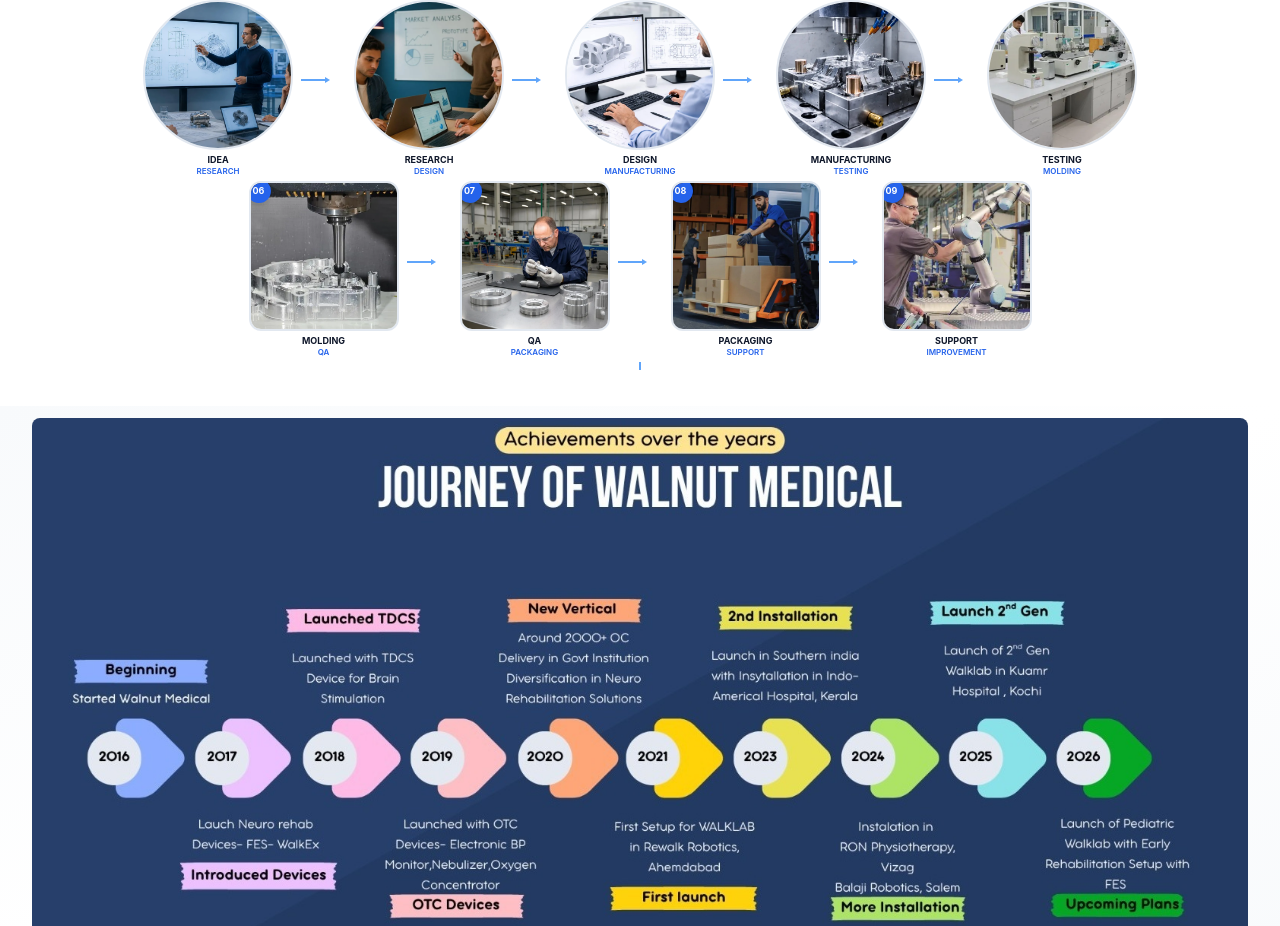
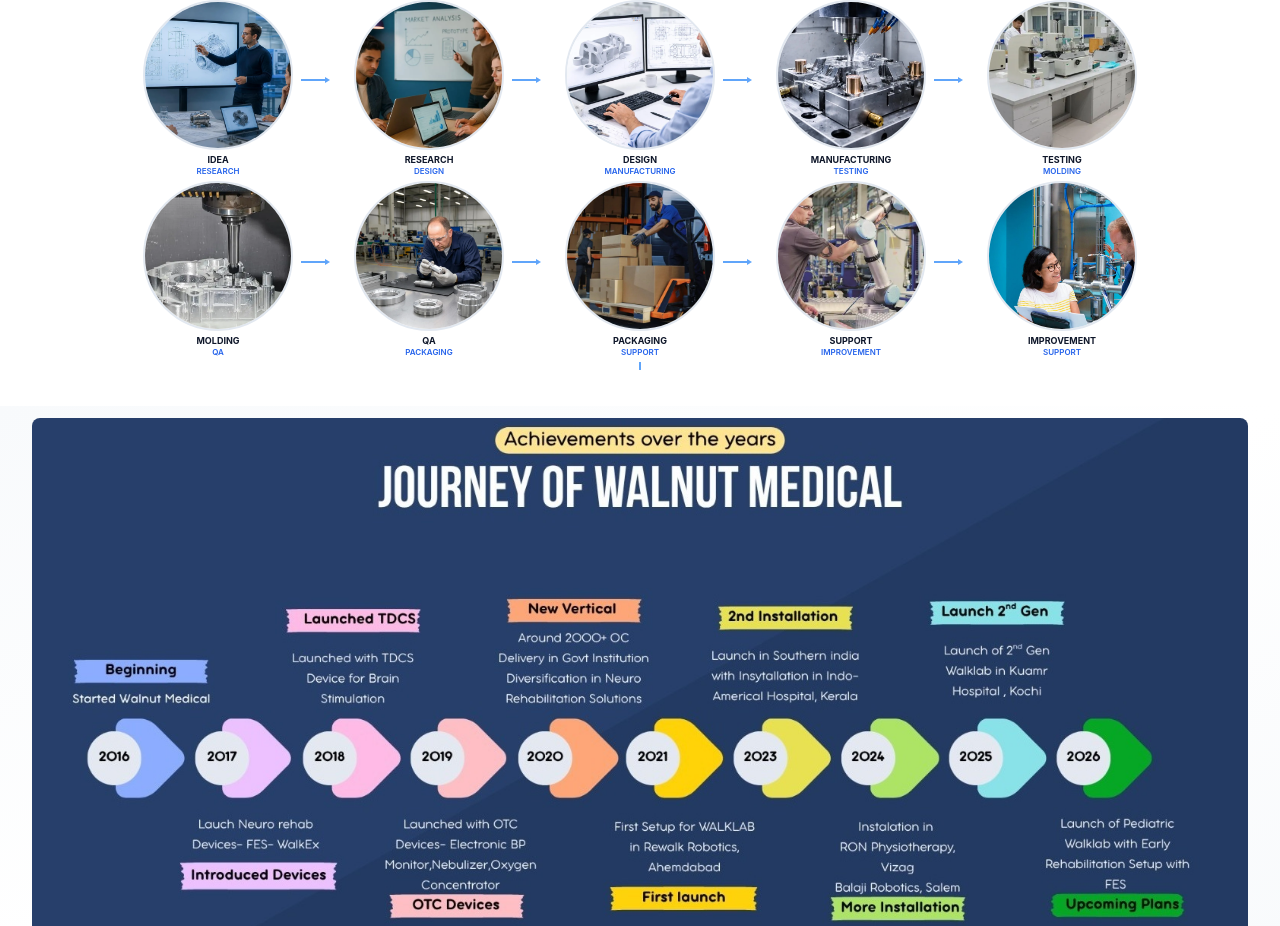
Before and after one commit to nitin-patyal-57/Walnut-technologies, a React (Vite) app: page / in a window 1280 px wide. Shown: the part 1480-2406 px from the top of the page. Built offline with nearby package versions, Linux system fonts and the light colour scheme.

Commit message:
feat: add 10th process step and circular layout for row 2

```diff
--- a/src/pages/HomePage.jsx
+++ b/src/pages/HomePage.jsx
@@ -29,6 +29,7 @@ function JourneySection() {
     { image: '/Quality Assurance.webp', num: '07', from: 'QA', to: 'PACKAGING' },
     { image: '/Packaging & Dispatch.webp', num: '08', from: 'PACKAGING', to: 'SUPPORT' },
     { image: '/Continuous Improvement.webp', num: '09', from: 'SUPPORT', to: 'IMPROVEMENT' },
+    { image: '/After Sales Support.webp', num: '10', from: 'IMPROVEMENT', to: 'SUPPORT' },
   ];
 
   const companyJourney = [
@@ -94,9 +95,9 @@ function JourneySection() {
             ))}
           </div>
 
-          {/* Square Grid - Row 2 (4 items) */}
+          {/* Circle Grid - Row 2 (4 items) */}
           <div className="flex justify-center items-center gap-2 md:gap-4">
-            {processImages.slice(5, 9).map((item, i) => (
+            {processImages.slice(5, 10).map((item, i) => (
               <motion.div
                 key={i}
                 initial={{ opacity: 0, scale: 0.8 }}
@@ -105,7 +106,7 @@ function JourneySection() {
                 className="flex items-center"
               >
                 <div className="relative group">
-                  <div className="relative w-[100px] h-[100px] md:w-[150px] md:h-[150px] rounded-xl overflow-hidden border-2 border-slate-200 group-hover:border-blue-400 transition-colors duration-300">
+                  <div className="relative w-[100px] h-[100px] md:w-[150px] md:h-[150px] rounded-full overflow-hidden border-2 border-slate-200 group-hover:border-blue-400 transition-colors duration-300">
                     <img
                       src={item.image}
                       alt={item.to}
@@ -120,7 +121,7 @@ function JourneySection() {
                     <p className="text-[8px] text-blue-600 font-semibold">{item.to}</p>
                   </div>
                 </div>
-                {i < 3 && (
+                {i < 4 && (
                   <div className="flex items-center mx-1 md:mx-2 -mt-4">
                     <div className="w-4 md:w-6 h-[2px] bg-blue-400" />
                     <div className="w-0 h-0 border-t-[3px] border-t-transparent border-b-[3px] border-b-transparent border-l-[5px] border-l-blue-400" />
```
